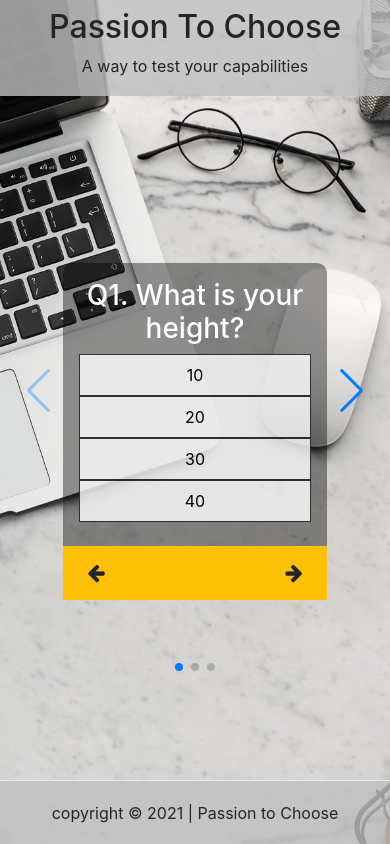
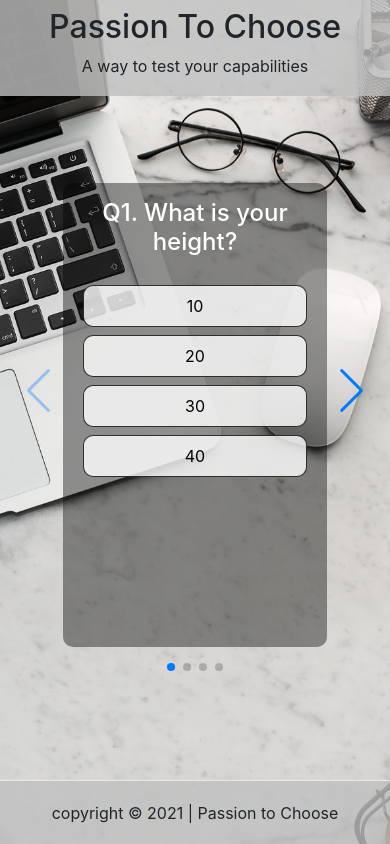
Before and after one commit to harshmittal1750/passion_to_choose_web, a Next.js app: page /page in a window 390 px wide. Built offline with nearby package versions, Linux system fonts and the light colour scheme; a web font is replaced by a local one.

Commit message:
add animation

```diff
--- a/Components/Box1.js
+++ b/Components/Box1.js
@@ -9,15 +9,19 @@ const Box1 = (props) => {
     <Container className={boxStyles.rowWrapper}>
       <div className={boxStyles.centreBox}>
         <div className={boxStyles.centerHeading}>
-          <h3>
+          <h4 className="pb-3">
             Q{props.id}. {props.ques}
-          </h3>
+          </h4>
           <div className={boxStyles.gridContainer}>
             {props.ans.map((ans, index) => {
               return (
                 <button
-                  type="button"
-                  onClick={(a) => console.log(a.target.innerText)}
+                  id="btn"
+                  type="submit"
+                  onClick={(a) => {
+                    a.preventDefault;
+                    console.log(a.target.innerText);
+                  }}
                   key={index}
                   className={boxStyles.gridItems}
                 >
@@ -27,10 +31,11 @@ const Box1 = (props) => {
             })}
           </div>
         </div>
-        <Button2 />
+        {/* <Button2 /> */}
       </div>
     </Container>
   );
 };
 
+
 export default Box1;
--- a/Components/Slider.js
+++ b/Components/Slider.js
@@ -2,12 +2,14 @@ import React from "react";
 import Box1 from "./Box1";
 
 import { Swiper, SwiperSlide } from "swiper/react";
-import SwiperCore, { Navigation, Pagination } from "swiper";
+import SwiperCore, { Navigation, Pagination, EffectCoverflow } from "swiper";
 import "swiper/swiper-bundle.css";
 
 import datas from "./data";
 
-SwiperCore.use([Navigation, Pagination]);
+import Button1 from "./Button1";
+
+SwiperCore.use([Navigation, Pagination, EffectCoverflow]);
 
 const Slider = () => {
   const slides = [];
@@ -34,6 +36,8 @@ const Slider = () => {
         <Swiper
           id="main"
           navigation
+
+          effect="coverflow"
           pagination={{ clickable: true }}
           spaceBetween={0}
           slidesPerView={1}
--- a/Components/data.js
+++ b/Components/data.js
@@ -2,18 +2,23 @@ const data = [
   {
     id: 1,
     ques: "What is your height?",
-    ans: [10, 20, 30, 40]
+    ans: [10, 20, 30, 40],
   },
   {
     id: 2,
     ques: "What is your marks?",
-    ans: [20, 30, 40, 50]
+    ans: [20, 30, 40, 50],
   },
   {
     id: 3,
     ques: "What is your age?",
-    ans: [10, 20, 30, 40]
+    ans: [10, 20, 30, 40],
   },
-]
+  {
+    id: 4,
+    ques: "What is the best programming language for beginner?",
+    ans: ["Java", "Python", "JavaScript", "PHP"],
+  },
+];
 
 export default data;
--- a/styles/Box.module.css
+++ b/styles/Box.module.css
@@ -10,7 +10,7 @@
   background-color: rgba(0, 0, 0, 0.4);
   border-radius: 10px;
   width: 60%;
-  height: 30vh;
+  height: 35vh;
   display: flex;
   flex-direction: column;
   justify-content: space-between;
@@ -18,7 +18,7 @@
 
 .centerHeading {
   text-align: center;
-  padding-top: 1rem;
+  padding: 1rem;
 }
 
 .button {
@@ -37,6 +37,8 @@
   background-color: rgba(255, 255, 255, 0.8);
   border: 1px solid rgba(0, 0, 0, 0.8);
   padding: 16px;
+  margin: 4px;
+  border-radius: 10px;
   font-size: 20px;
   text-align: center;
   color: black;
@@ -45,8 +47,8 @@
 @media (max-width: 991px) {
   .centreBox {
     width: 80%;
-    margin-top: 5rem;
-    height: 40vh;
+    margin-top: 3rem;
+    height: 55vh;
   }
 
   .centerHeading {
```
